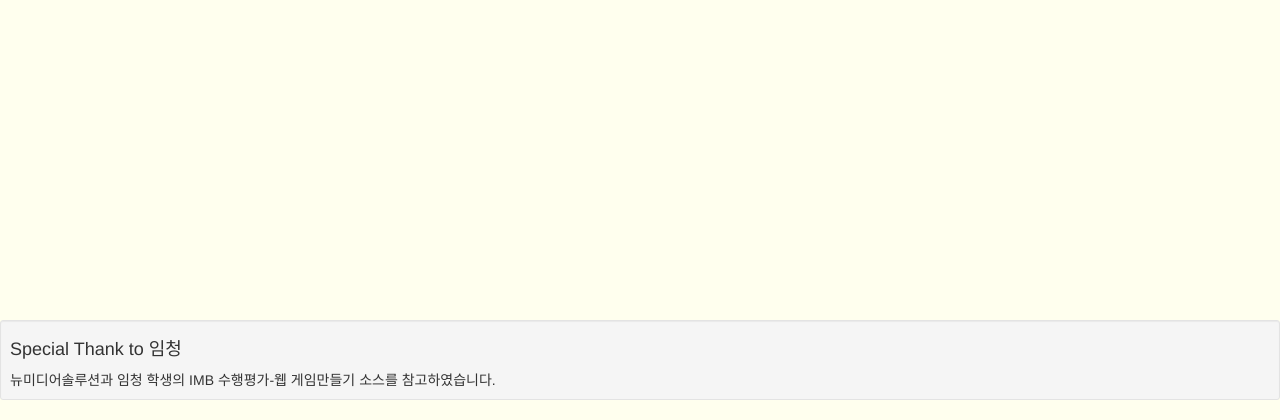
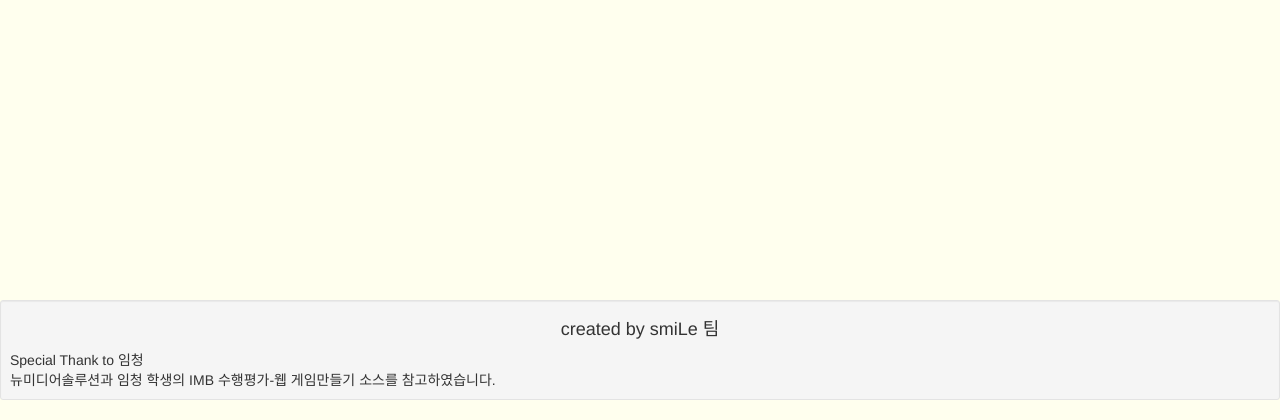
Before and after one commit to ssep4u/miso_project, a Django app: page /miso/wordForm/ in a window 1280 px wide. Shown: the part 380-800 px from the top of the page. Run offline with Django 3.2, Linux system fonts and the light colour scheme; some libraries are stand-ins or nearby versions.

Commit message:
Add created by smiLe 팀

```diff
--- a/miso/templates/wordCloud.html
+++ b/miso/templates/wordCloud.html
@@ -65,7 +65,8 @@
   <div class="container">
     <div class="footer navbar-fixed-bottom">
       <div class="well well-sm">
-        <h4>Special Thank to 임청</h4>
+        <h4 align="center">created by smiLe 팀</h4>
+        Special Thank to 임청<br>
         뉴미디어솔루션과 임청 학생의 IMB 수행평가-웹 게임만들기 소스를 참고하였습니다.
       </div>
     </div>
--- a/miso/templates/wordForm.html
+++ b/miso/templates/wordForm.html
@@ -34,7 +34,8 @@
     <div class="container">
       <div class="footer navbar-fixed-bottom">
         <div class="well well-sm">
-          <h4>Special Thank to 임청</h4>
+          <h4 align="center">created by smiLe 팀</h4>
+          Special Thank to 임청<br>
           뉴미디어솔루션과 임청 학생의 IMB 수행평가-웹 게임만들기 소스를 참고하였습니다.
         </div>
       </div>
```
Also changed, not shown: db.sqlite3.
